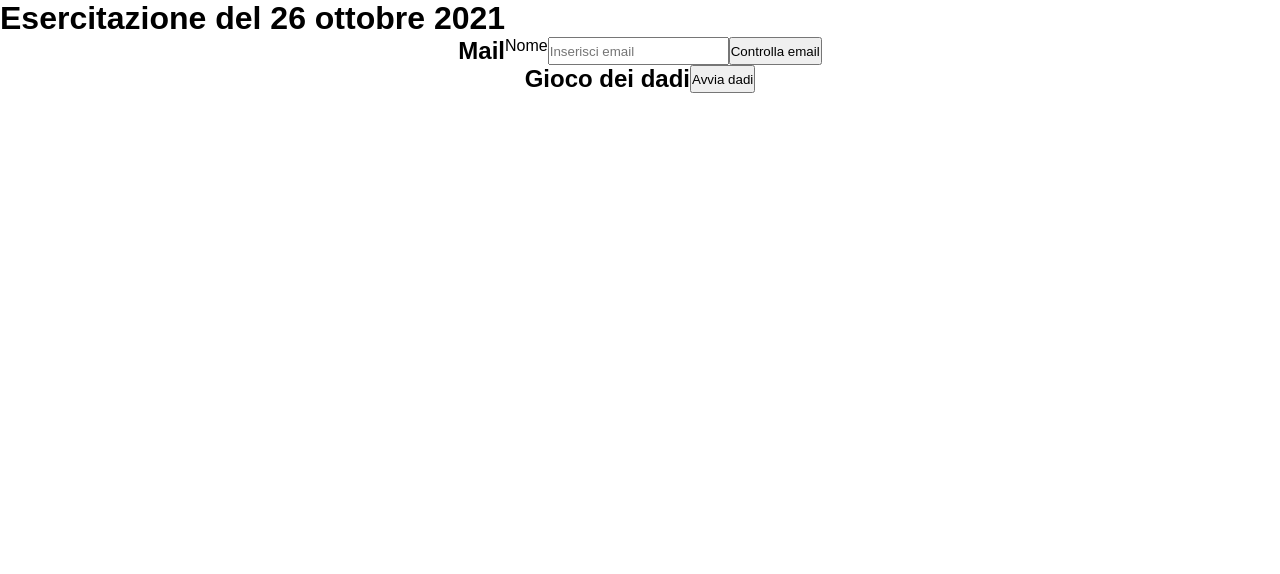
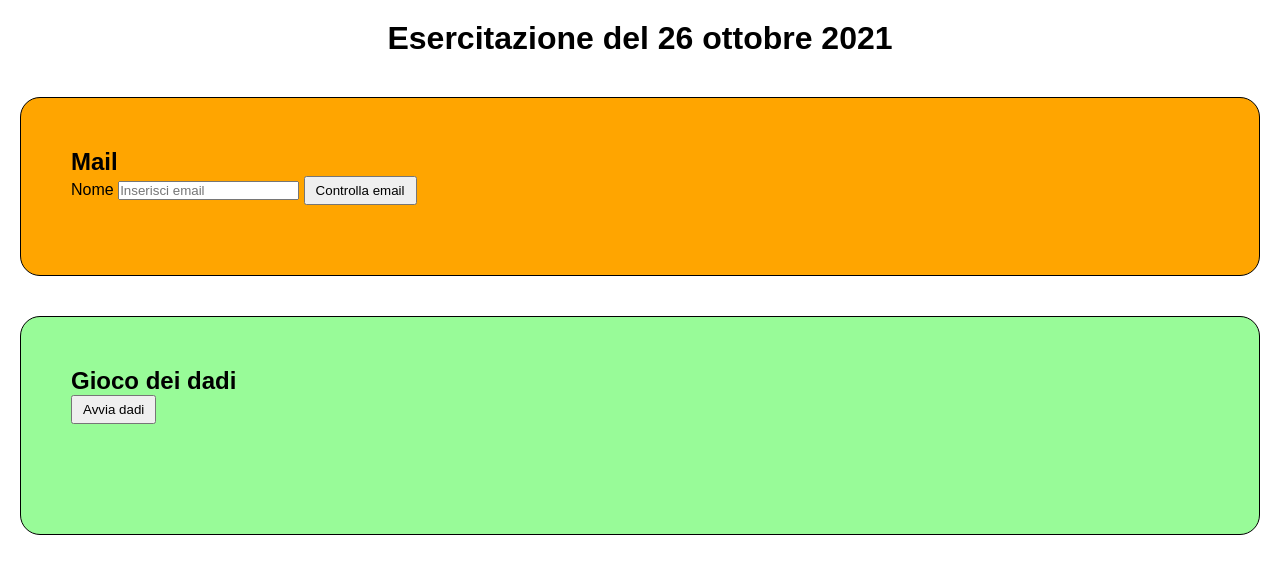
Before and after one commit to Tolihama/js-mail-dadi, a plain HTML site: page index.html in a window 1280 px wide. Drawn offline with Linux system fonts and the light colour scheme.

Commit message:
Basic css

```diff
--- a/css/main.css
+++ b/css/main.css
@@ -3,10 +3,43 @@
     margin: 0;
     padding: 0;
     box-sizing: border-box;
-    font-family: sans-serif
+    font-family: sans-serif;
+}
+
+h1 {
+    margin: 20px;
+    text-align: center;
+}
+
+main {
+    display: flex;
+    flex-wrap: wrap;
+    justify-content: center;
+}
+
+main > * {
+    width: 100%;
 }
 
 section {
-    display: flex;
-    justify-content: center;
+    padding: 50px;
+    margin: 20px;
+    border: 1px solid #000;
+    border-radius: 20px;
 }
+
+section div {
+    padding: 10px;
+}
+
+button {
+    padding: 5px 10px;
+}
+
+.mail-section {
+    background-color: orange;
+}
+
+.dadi-section {
+    background-color: palegreen;
+}
--- a/index.html
+++ b/index.html
@@ -8,9 +8,10 @@
     <link rel="stylesheet" href="./css/main.css">
 </head>
 <body>
+    <main>
         <h1>Esercitazione del 26 ottobre 2021</h1>
 
-    <section>
+        <section class="mail-section">
             <h2>Mail</h2>
             <label for="email">Nome</label>
             <input type="mail" id="email" placeholder="Inserisci email">
@@ -18,13 +19,14 @@
             <div class="mail-result"></div>
         </section>
 
-    <section>
+        <section class="dadi-section">
             <h2>Gioco dei dadi</h2>
             <button class="btn-dadi">Avvia dadi</button>
             <div class="player-result"></div>
             <div class="computer-result"></div>
             <div class="winner"></div>
         </section>
+    </main>
 
     <!-- JS -->
     <script src="./js/main.js"></script>
```
Lines whose indentation alone changed are shown as unchanged.
